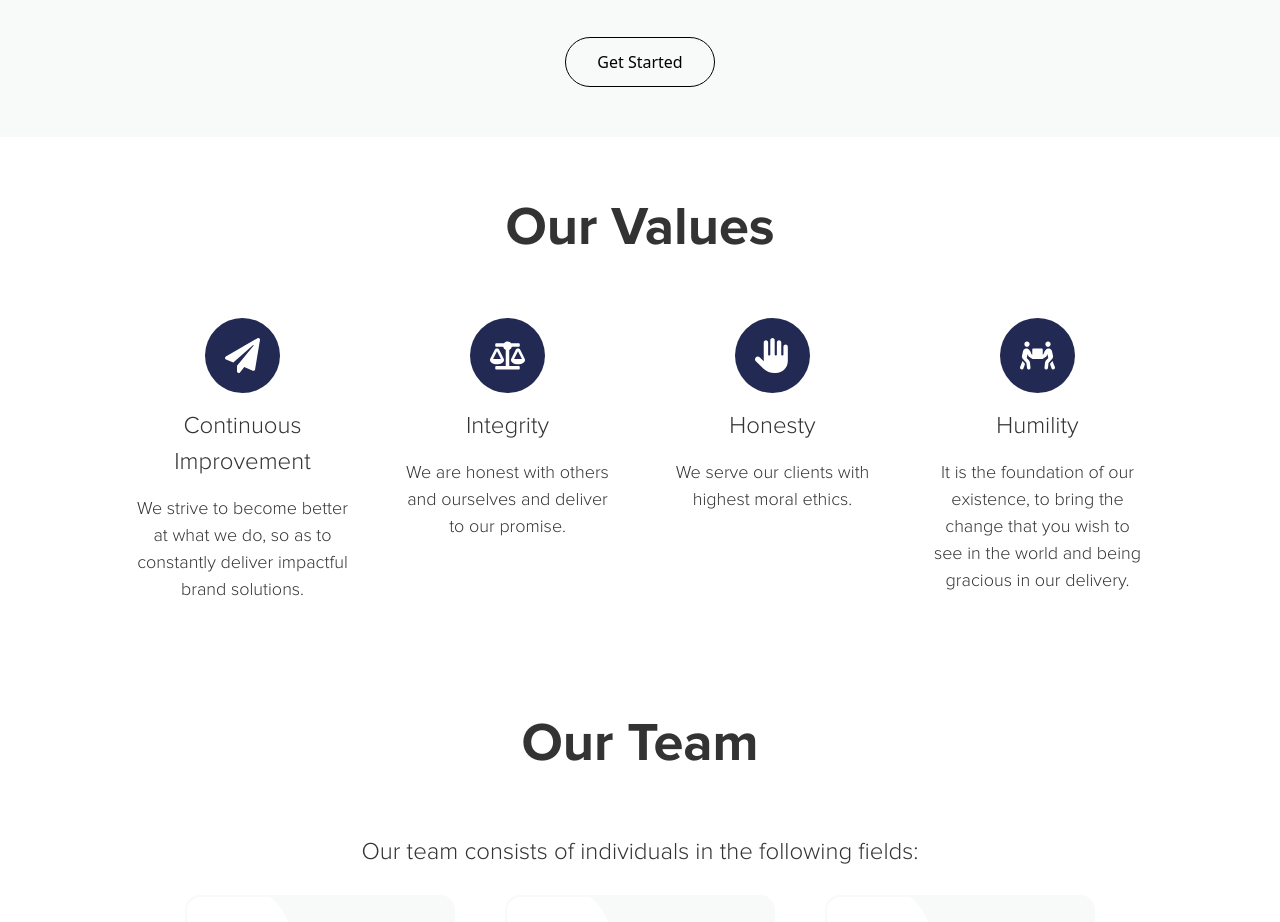
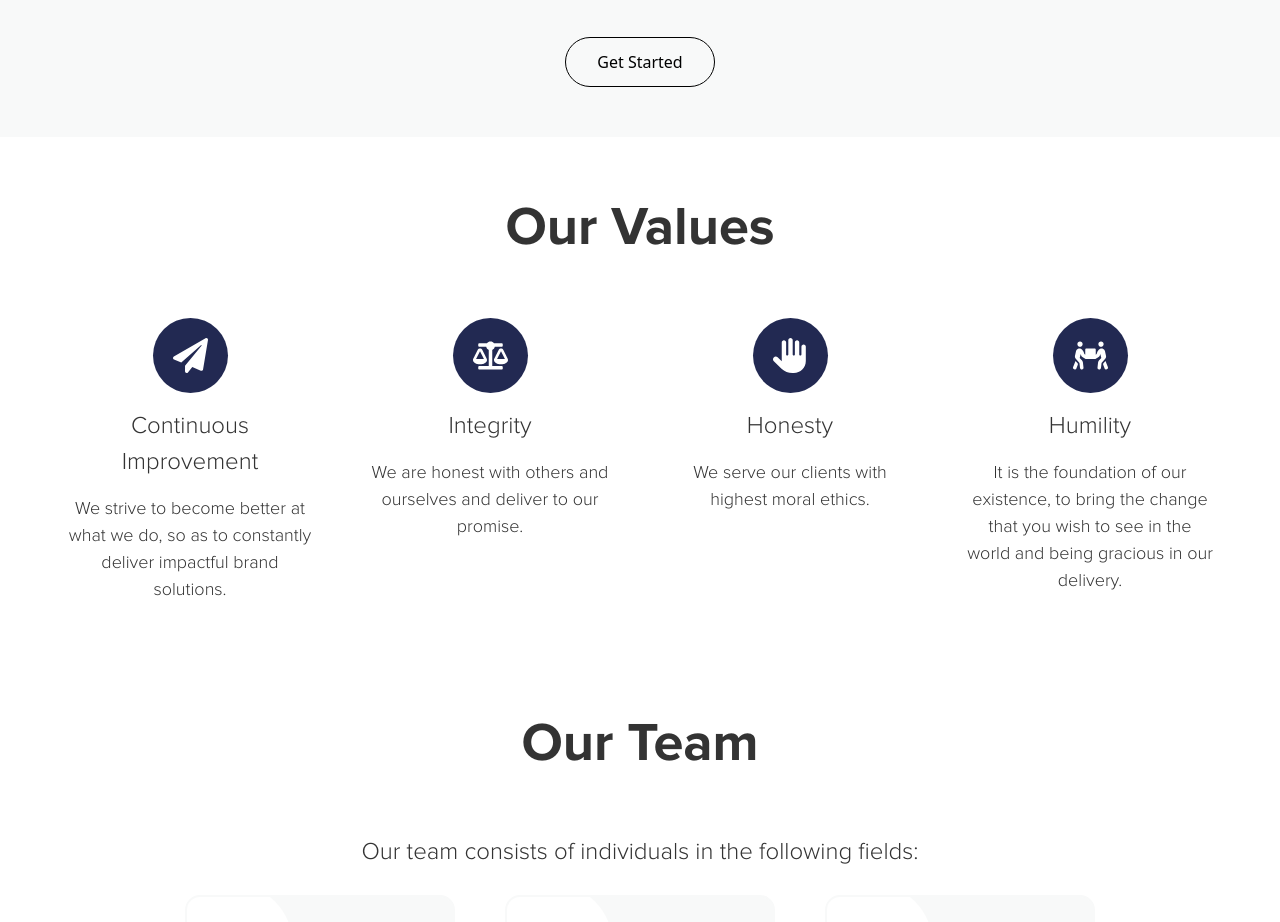
Before and after one commit to Grandways/GrandwaysWebsite, a Next.js app: page /about in a window 1280 px wide. Shown: the part 1140-2062 px from the top of the page. Built offline with nearby package versions, Linux system fonts and the light colour scheme.

Commit message:
minor tweak

```diff
--- a/app/(root)/about/page.jsx
+++ b/app/(root)/about/page.jsx
@@ -50,7 +50,7 @@ const About = () => {
           <button className="w-[150px] h-[50px] rounded-[25px] border-[1px] border-[#000000] border-solid">Get Started</button>
         </div>
 
-        <div className="w-full flex flex-col px-[135px] py-[50px] gap-[50px]">
+        <div className="w-full flex flex-col items-center px-[135px] py-[50px] gap-[50px]">
           <h2 className="text-center">Our Values</h2>
 
           <div className="flex gap-[50px]">
--- a/package.json
+++ b/package.json
@@ -17,6 +17,6 @@
   "devDependencies": {
     "autoprefixer": "^10.0.1",
     "postcss": "^8",
-    "tailwindcss": "^3.3.0"
+    "tailwindcss": "^3.4.3"
   }
 }
```
Also changed, not shown: 1 other file (tests, documents, lock files or other folders).
